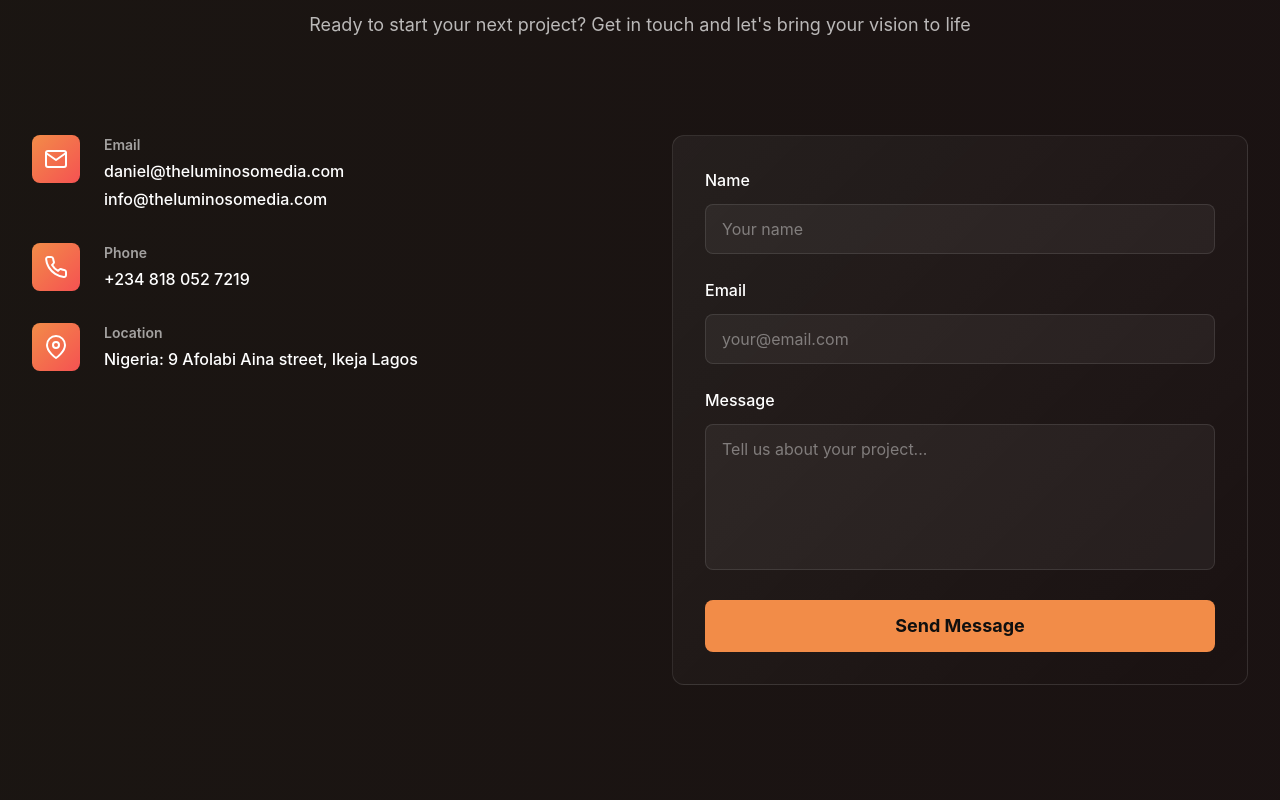
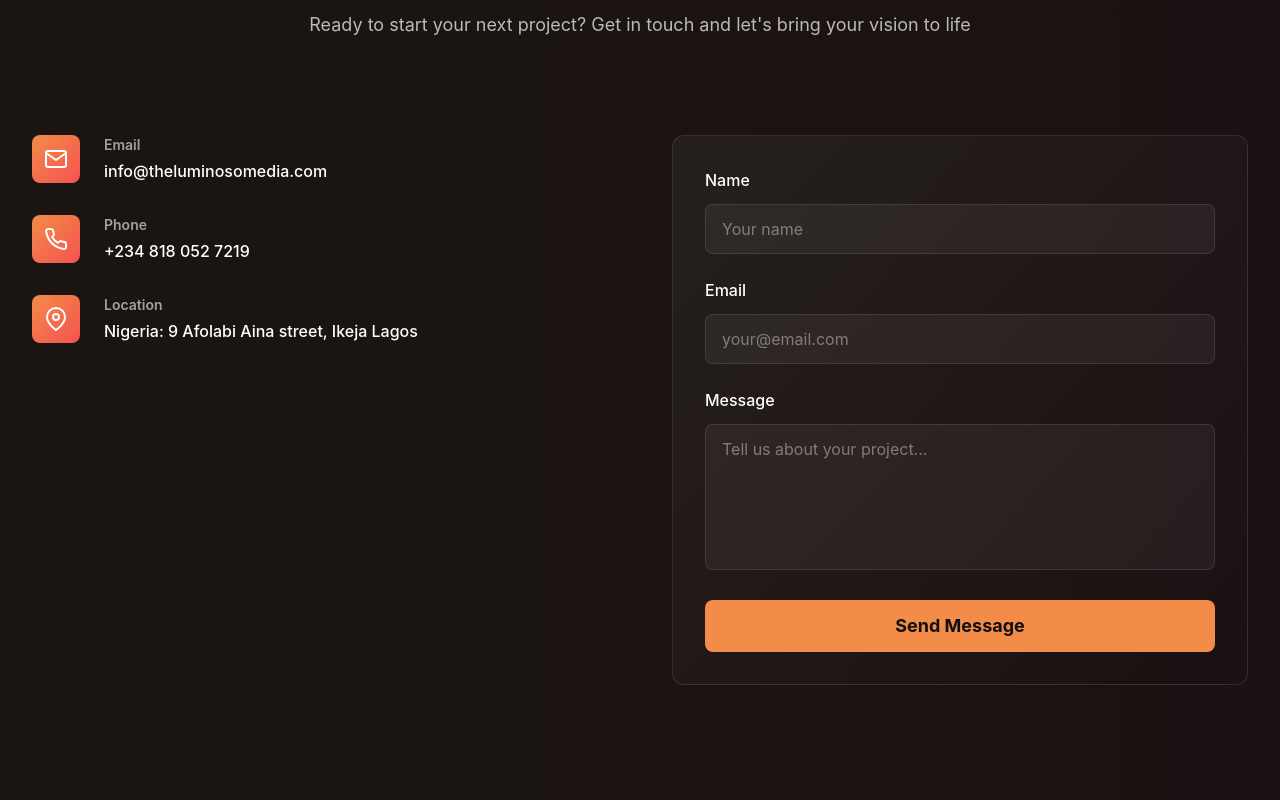
Before and after one commit to Daneyjosef/luminoso, a Next.js app: page / in a window 1280 px wide. Shown: the part 3800-4600 px from the top of the page. Built offline with nearby package versions, Linux system fonts and the light colour scheme.

Commit message:
Remove daniel@ email, keep only info@theluminosomedia.com

```diff
--- a/src/components/sections/ContactSection.tsx
+++ b/src/components/sections/ContactSection.tsx
@@ -62,10 +62,8 @@ export default function ContactSection() {
     {
       icon: FiMail,
       label: 'Email',
-      value: 'daniel@theluminosomedia.com',
-      value2: 'info@theluminosomedia.com',
-      href: 'mailto:daniel@theluminosomedia.com',
-      href2: 'mailto:info@theluminosomedia.com',
+      value: 'info@theluminosomedia.com',
+      href: 'mailto:info@theluminosomedia.com',
     },
     {
       icon: FiPhone,
@@ -119,29 +117,12 @@ export default function ContactSection() {
                     <p className="text-light/60 text-sm font-semibold mb-1">
                       {info.label}
                     </p>
-                    {'value2' in info && info.value2 ? (
-                      <div className="space-y-1">
-                        <a
-                          href={info.href}
-                          className="text-white font-medium hover:text-primary-orange transition-colors duration-300 block"
-                        >
-                          {info.value}
-                        </a>
-                        <a
-                          href={info.href2 || '#'}
-                          className="text-white font-medium hover:text-primary-orange transition-colors duration-300 block"
-                        >
-                          {info.value2}
-                        </a>
-                      </div>
-                    ) : (
                     <a
                       href={info.href}
                       className="text-white font-medium hover:text-primary-orange transition-colors duration-300"
                     >
                       {info.value}
                     </a>
-                    )}
                   </div>
                 </div>
               );
```
Lines whose indentation alone changed are shown as unchanged.
